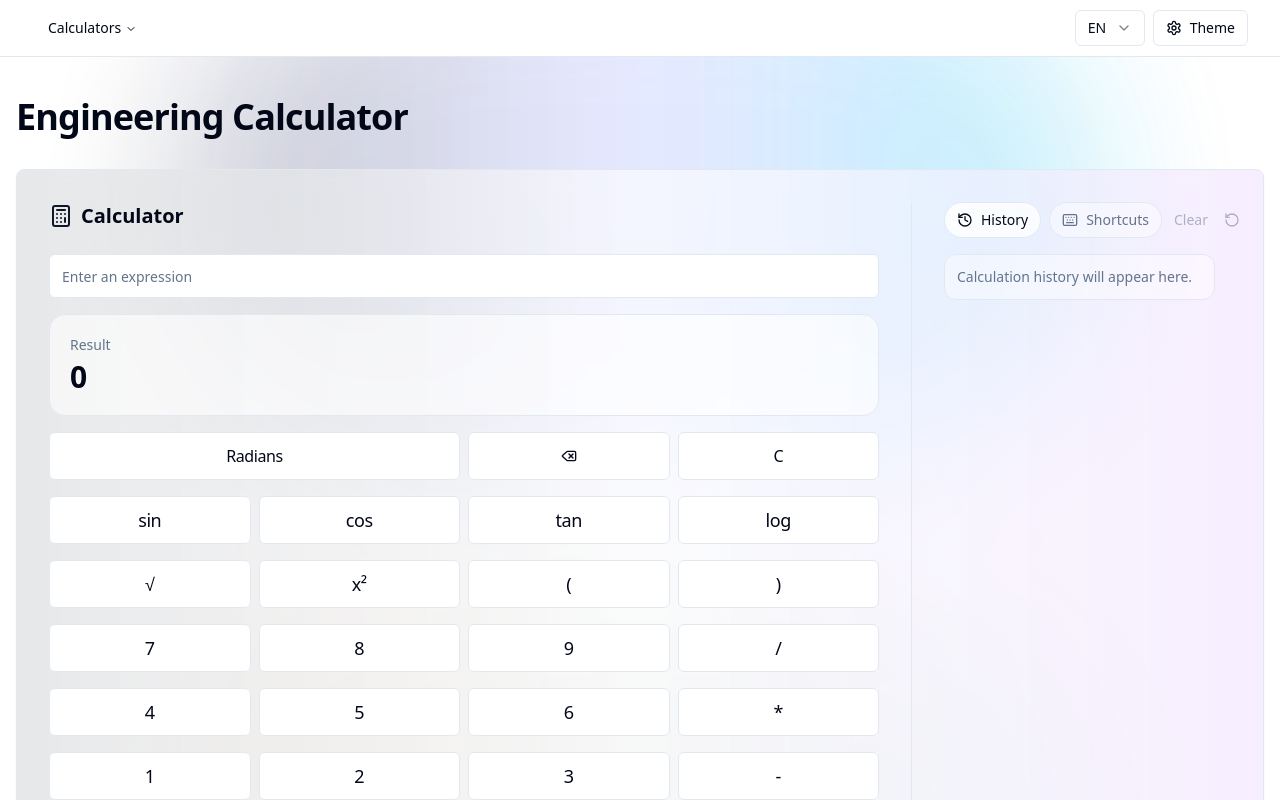
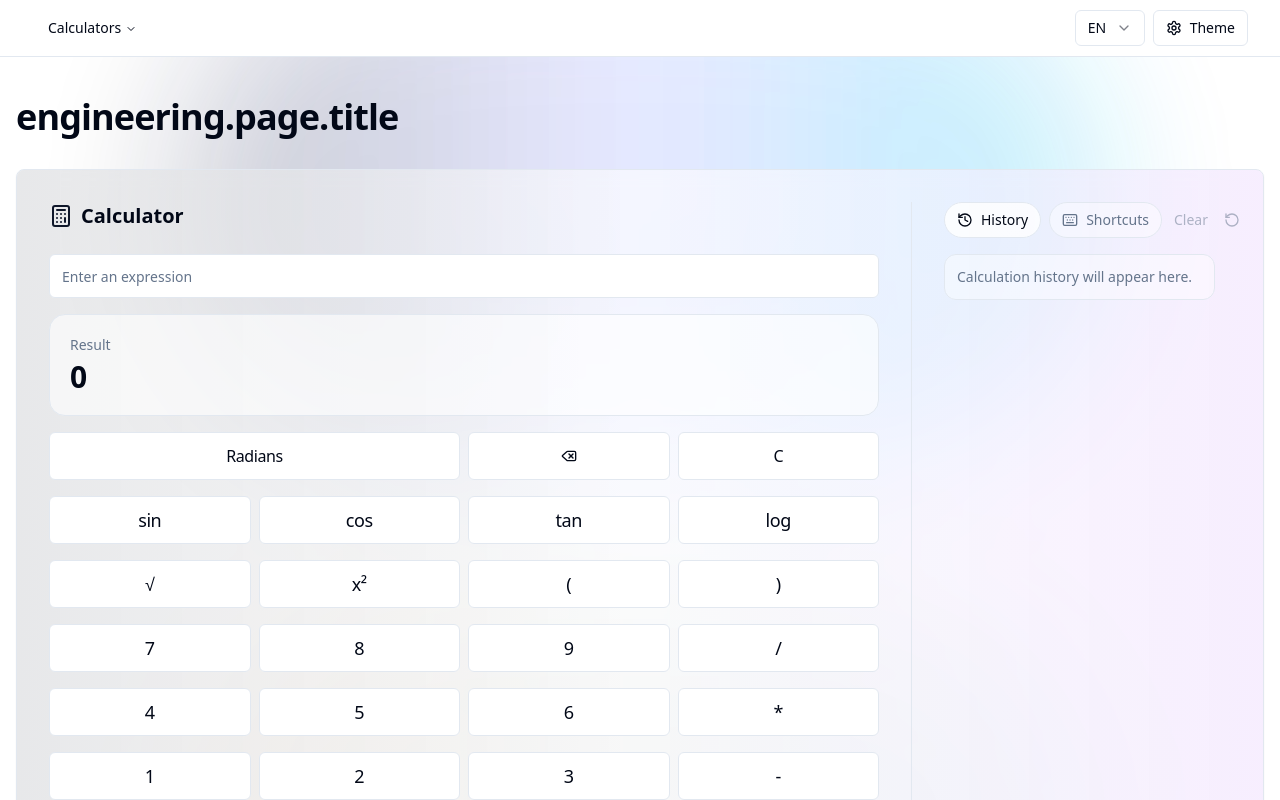
Before and after one commit to zhbforum/ImprovedCalculator, a React (Vite) app: page /engineering in a window 1280 px wide. Shown: the top 800 px of the page. Built offline with nearby package versions, Linux system fonts and the light colour scheme.

Commit message:
feat(i18n): localize engineering page title

```diff
--- a/src/pages/Engineering.tsx
+++ b/src/pages/Engineering.tsx
@@ -1,10 +1,12 @@
 import Header from "@/components/Header";
 import Footer from "@/components/Footer";
 import AnimatedGlowBackground from "@/components/backgrounds/AnimatedGlowBackground";
-
 import { EngineeringCalculator } from "@/components/calculators/engineering";
+import { useTranslation } from "react-i18next";
 
 const Engineering = () => {
+  const { t } = useTranslation();
+
   return (
     <div className="min-h-screen flex flex-col">
       <Header />
@@ -17,7 +19,7 @@ const Engineering = () => {
         <div className="container mx-auto p-4 py-10">
           <div className="mb-8 max-w-2xl">
             <h1 className="text-3xl md:text-4xl font-bold tracking-tight">
-              Engineering Calculator
+              {t("engineering.page.title")}
             </h1>
           </div>
 
```
